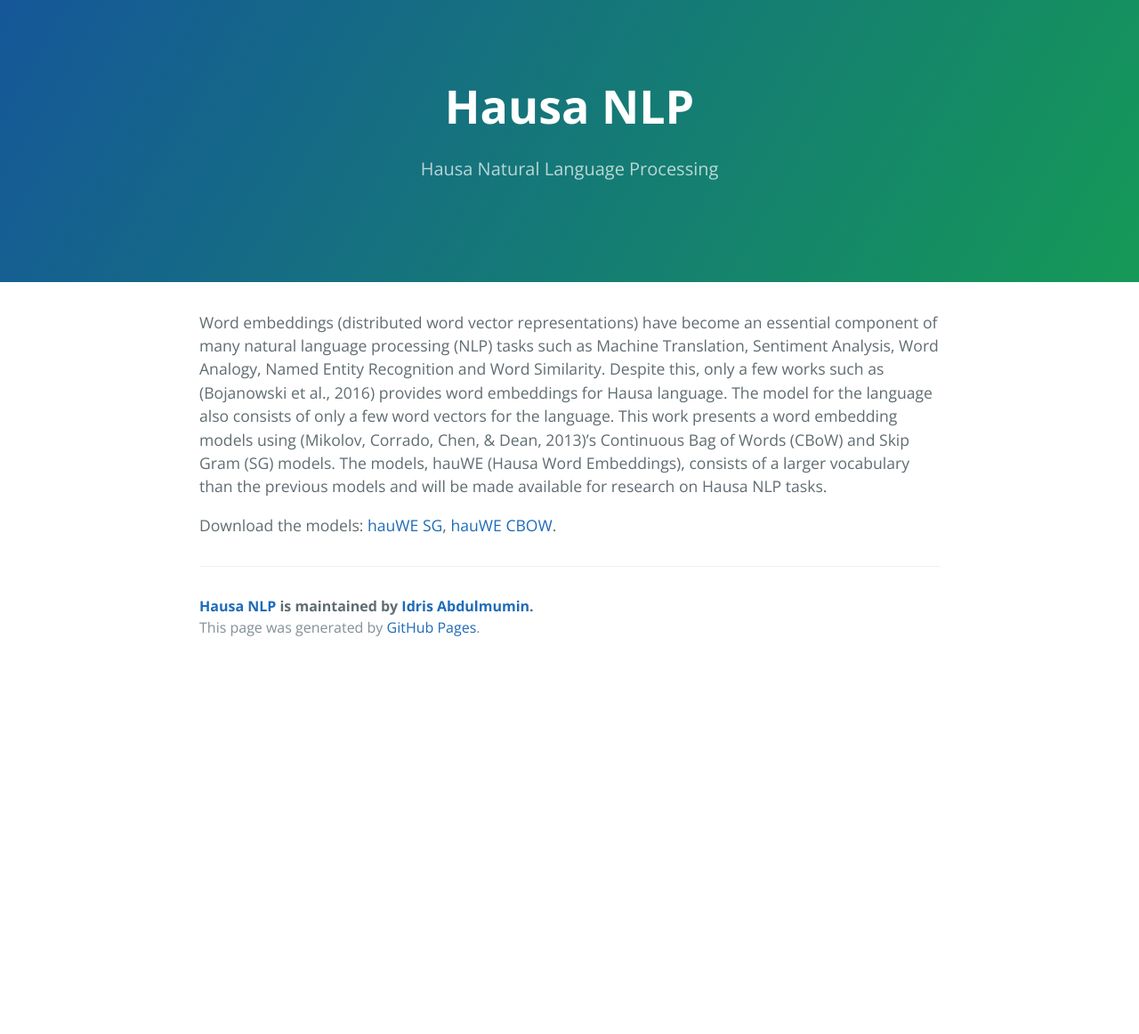
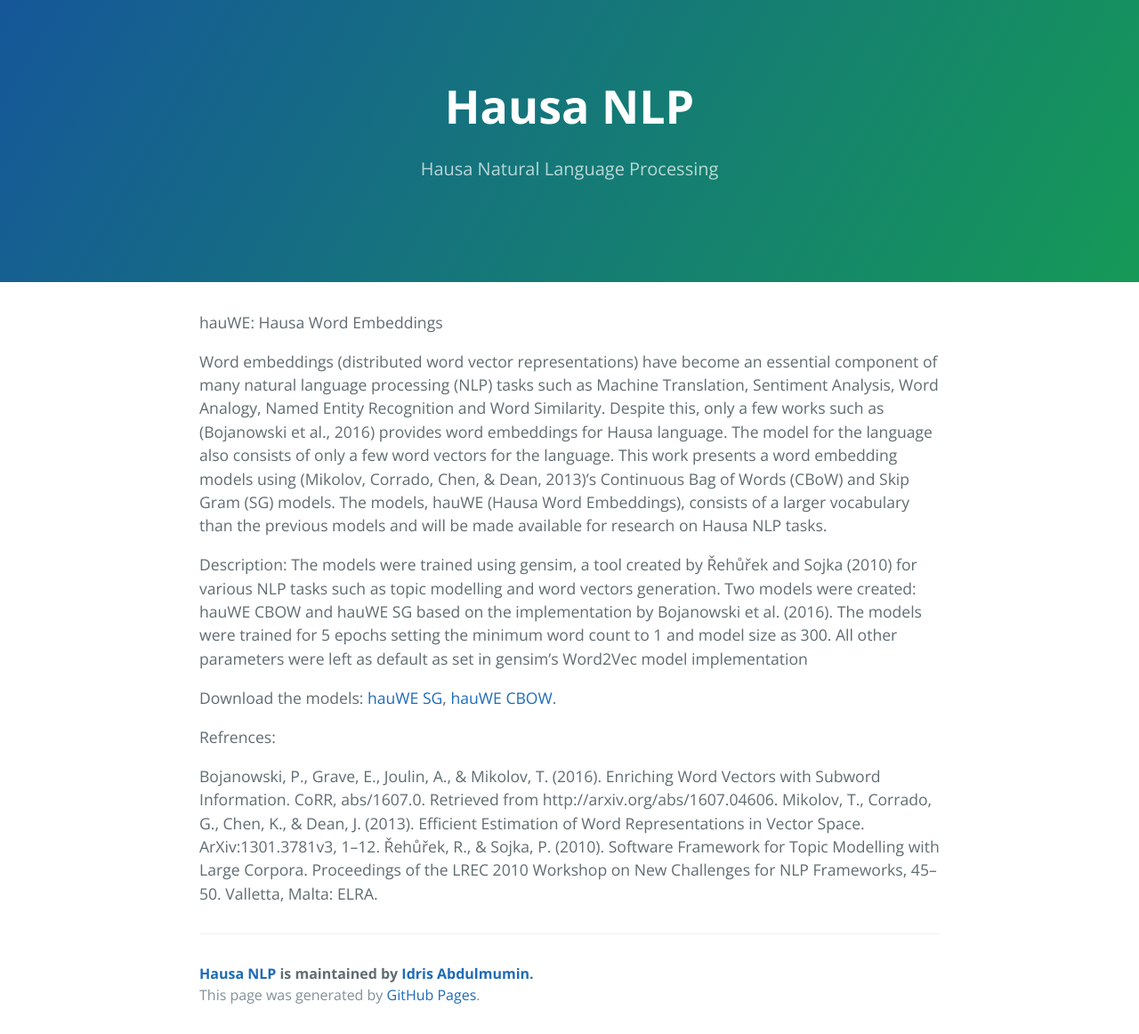
Before and after one commit to abumafrim/abumafrim.github.io, a Jekyll site: the page built from _posts/2019-06-14-hauWE.markdown, in a window 1280 px wide. Shown: the whole page at 89% size. Built offline with Jekyll 4.4.1, drawn with Linux system fonts in a browser that asks for light colours; before the commit the page ends 900 px from its top, so only the background shows below that.

Commit message:
Update 2019-06-14-hauWE.markdown

```diff
--- a/_posts/2019-06-14-hauWE.markdown
+++ b/_posts/2019-06-14-hauWE.markdown
@@ -5,7 +5,11 @@
 categories: main
 ---
 
+hauWE: Hausa Word Embeddings
+
 Word embeddings (distributed word vector representations) have become an essential component of many natural language processing (NLP) tasks such as Machine Translation, Sentiment Analysis, Word Analogy, Named Entity Recognition and Word Similarity. Despite this, only a few works such as (Bojanowski et al., 2016) provides word embeddings for Hausa language. The model for the language also consists of only a few word vectors for the language. This work presents a word embedding models using (Mikolov, Corrado, Chen, & Dean, 2013)’s Continuous Bag of Words (CBoW) and Skip Gram (SG) models. The models, hauWE (Hausa Word Embeddings), consists of a larger vocabulary than the previous models and will be made available for research on Hausa NLP tasks.
+
+Description: The models were trained using gensim, a tool created by Řehůřek and Sojka (2010) for various NLP tasks such as topic modelling and word vectors generation. Two models were created: hauWE CBOW and hauWE SG based on the implementation by Bojanowski et al. (2016). The models were trained for 5 epochs setting the minimum word count to 1 and model size as 300. All other parameters were left as default as set in gensim’s Word2Vec model implementation
 
 Download the models:
 	[hauWE SG][hauWE-SG],
@@ -13,3 +17,9 @@
 
 [hauWE-CBOW]: https://github.com/mojombo/jekyll
 [hauWE-SG]:    http://jekyllrb.com
+
+Refrences:
+
+Bojanowski, P., Grave, E., Joulin, A., & Mikolov, T. (2016). Enriching Word Vectors with Subword Information. CoRR, abs/1607.0. Retrieved from http://arxiv.org/abs/1607.04606.
+Mikolov, T., Corrado, G., Chen, K., & Dean, J. (2013). Efficient Estimation of Word Representations in Vector Space. ArXiv:1301.3781v3, 1–12.
+Řehůřek, R., & Sojka, P. (2010). Software Framework for Topic Modelling with Large Corpora. Proceedings of the LREC 2010 Workshop on New Challenges for NLP Frameworks, 45–50. Valletta, Malta: ELRA.
```
